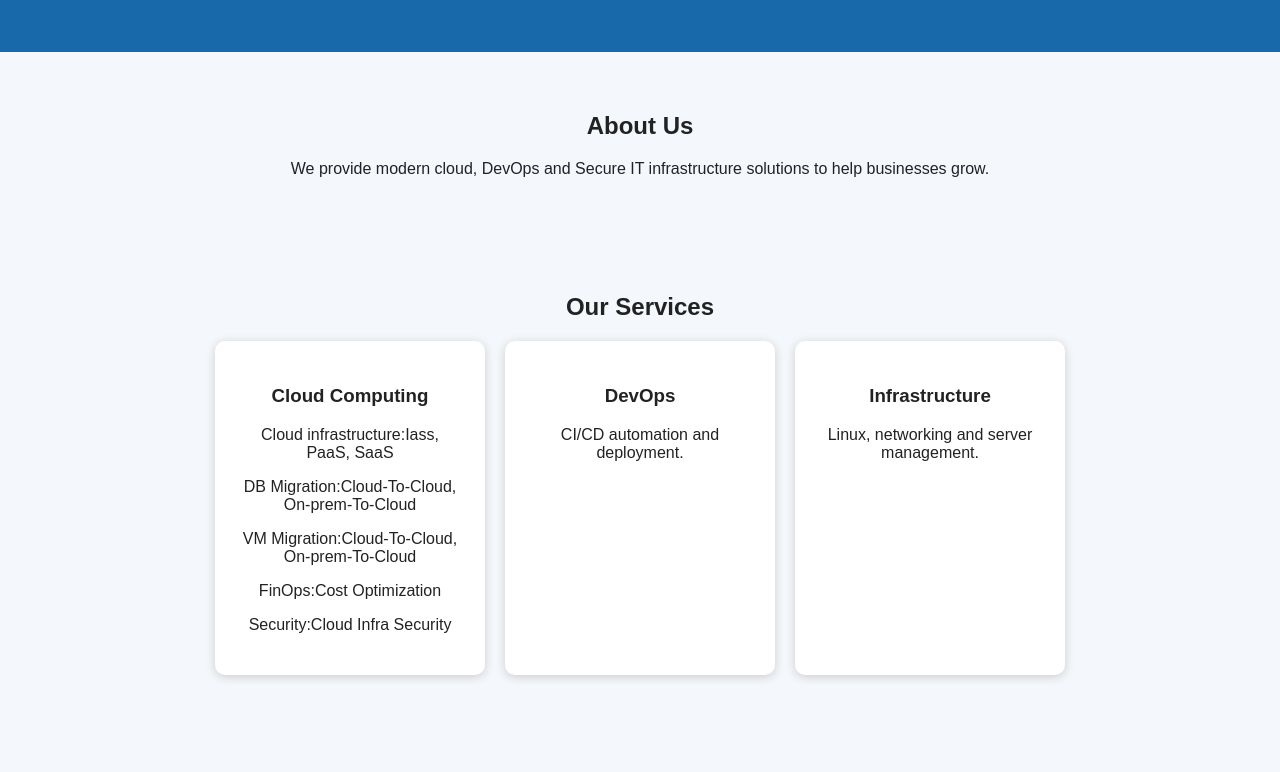
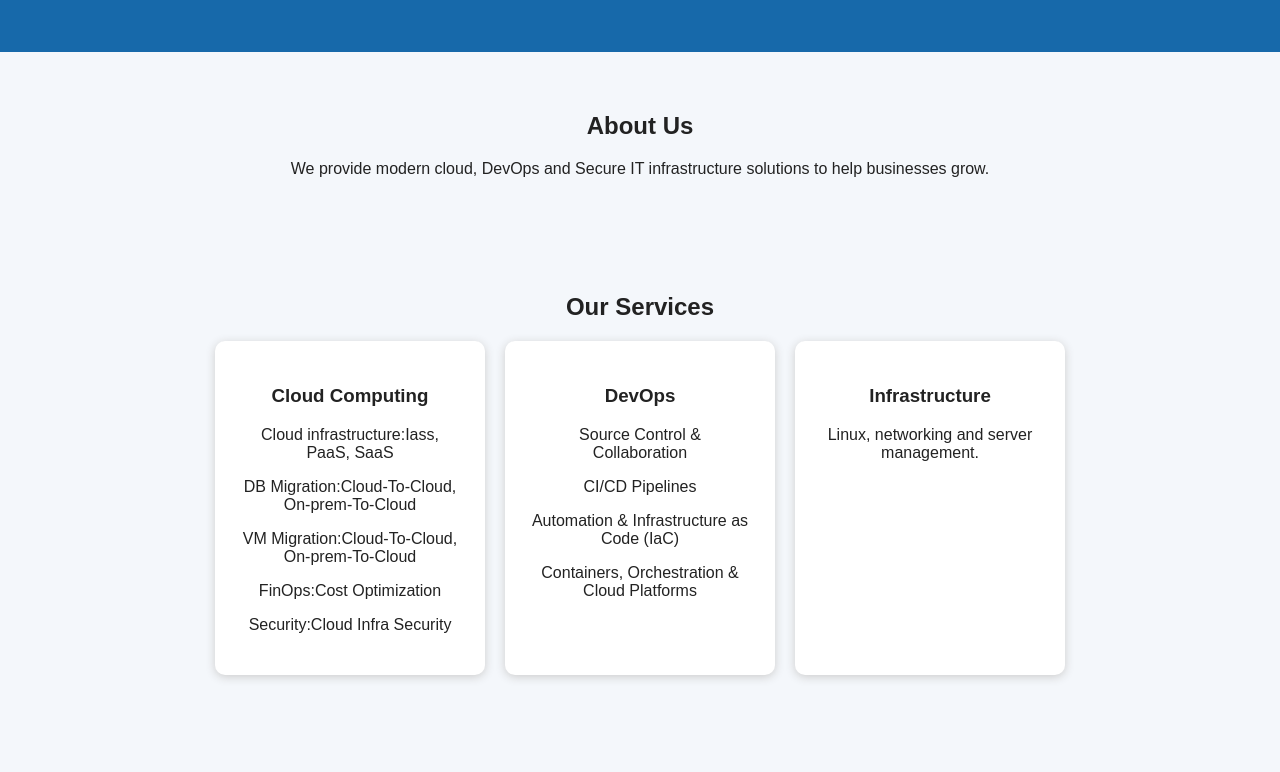
Before and after one commit to lalitvats1985/cloudtech-website, a plain HTML site: page index.html in a window 1280 px wide. Shown: the part 387-1159 px from the top of the page. Drawn offline with Linux system fonts and the light colour scheme; a script that the page names is missing.

Commit message:
2nd update in index.html file

```diff
--- a/index.html
+++ b/index.html
@@ -44,7 +44,10 @@
             </div>
             <div class="service-card">
                 <h3>DevOps</h3>
-                <p>CI/CD automation and deployment.</p>
+                <p>Source Control & Collaboration</p>
+                <p>CI/CD Pipelines</p>
+                <p>Automation & Infrastructure as Code (IaC)</p>
+                <p>Containers, Orchestration & Cloud Platforms</p>
             </div>
             <div class="service-card">
                 <h3>Infrastructure</h3>
```
